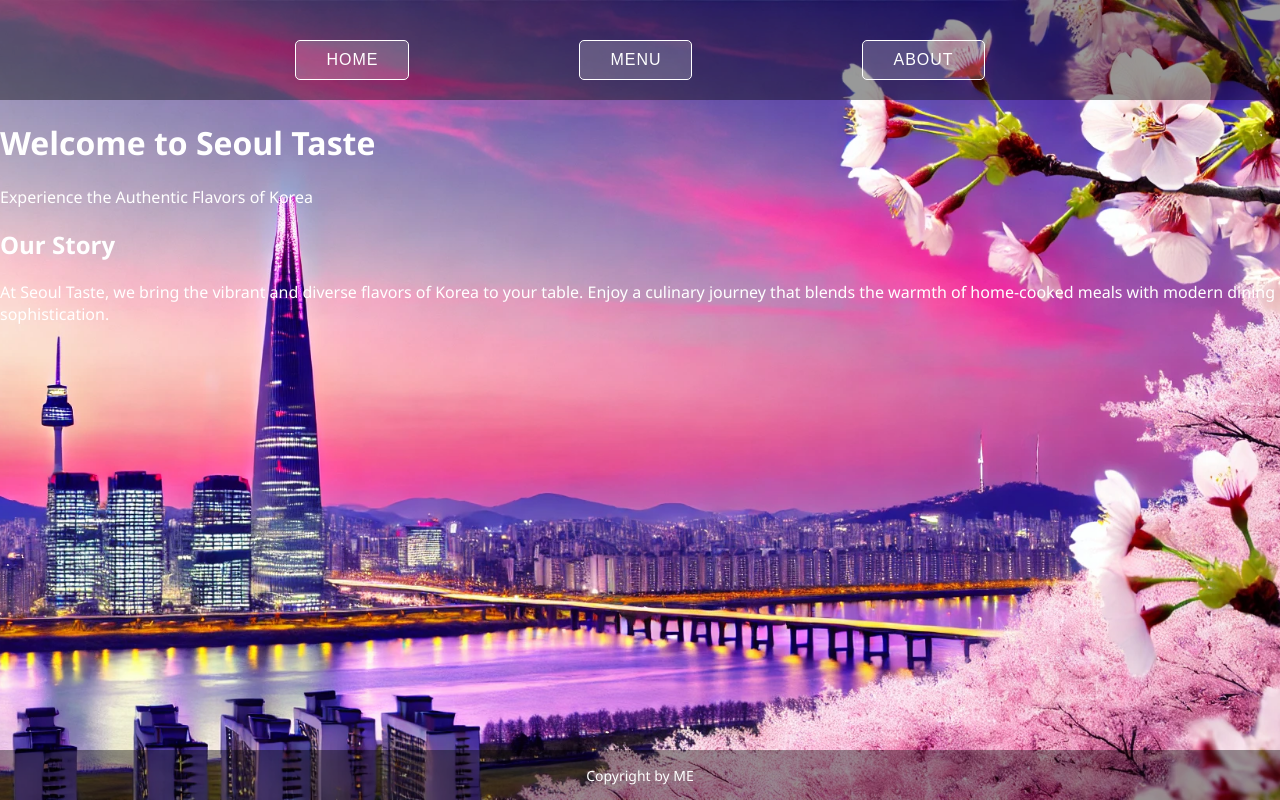
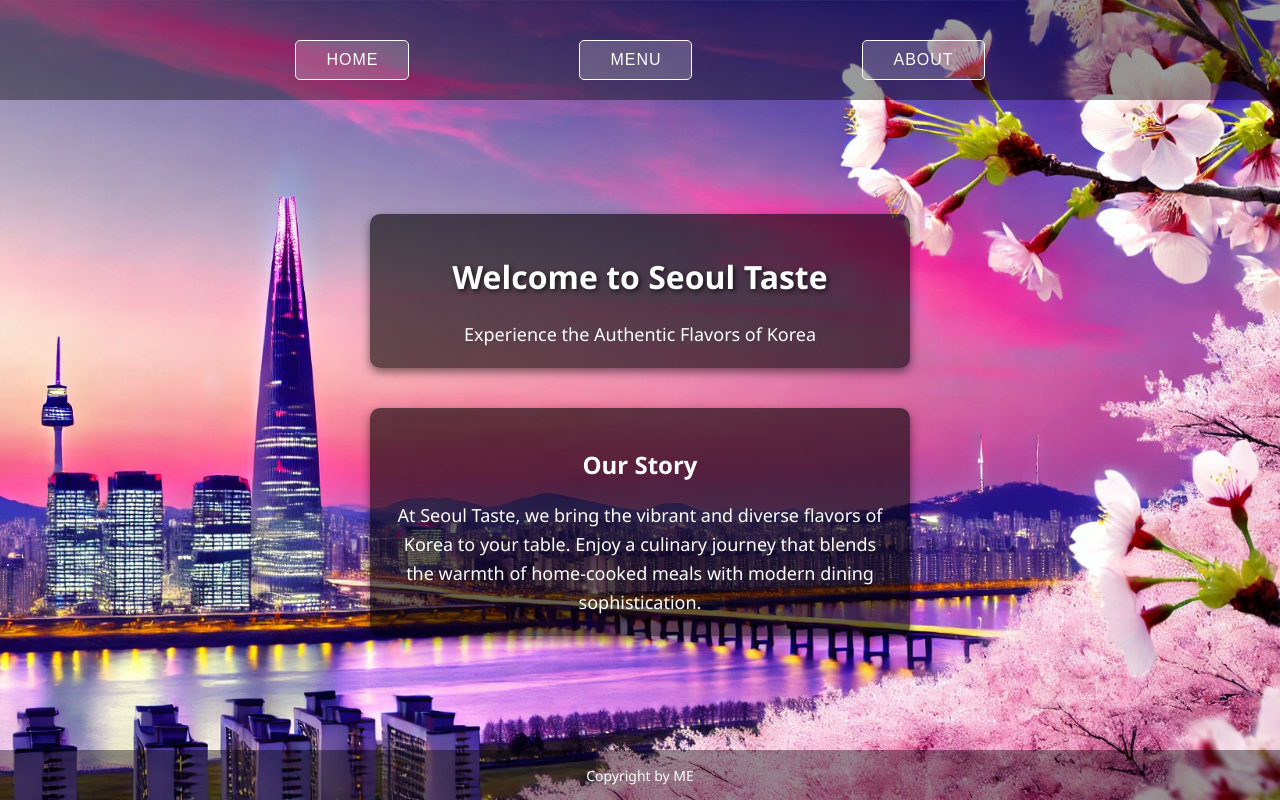
Before and after one commit to drevilwav/rest-page, a website built with webpack: page src/template.html in a window 1280 px wide. Built offline with nearby package versions, Linux system fonts and the light colour scheme.

Commit message:
finish home page

```diff
--- /dev/null
+++ b/src/contentLoader.js
@@ -0,0 +1,19 @@
+const content = document.querySelector("#content")
+
+const welcome = document.createElement("div");
+welcome.classList.add("welcome");
+welcome.innerHTML = `
+      <h1>Welcome to Seoul Taste</h1>
+      <p>Experience the Authentic Flavors of Korea</p>
+`;
+content.appendChild(welcome)
+
+const story = document.createElement("div");
+story.classList.add("welcome");
+story.innerHTML = `
+      <h2>Our Story</h2>
+      <p>
+        At Seoul Taste, we bring the vibrant and diverse flavors of Korea to your table. Enjoy a culinary journey that blends the warmth of home-cooked meals with modern dining sophistication.
+      </p>
+`;
+content.appendChild(story)
--- a/src/index.js
+++ b/src/index.js
@@ -1 +1,2 @@
 import "./styles.css";
+import "./contentLoader.js"
--- a/src/styles.css
+++ b/src/styles.css
@@ -75,6 +75,34 @@ footer > div {
 }
 
 #content {
-  flex: 1;
+  display: flex;
+  flex-direction: column;
+  align-items: center;
+  justify-content: center;
+  flex: 1 1 auto;
   color: white;
 }
+
+.welcome, .story {
+  background-color: rgba(0, 0, 0, 0.6);
+  padding: 20px;
+  margin: 20px;
+  border-radius: 10px;
+  box-shadow: 0 4px 10px rgba(0, 0, 0, 0.5);
+  display: flex;
+  flex-direction: column;
+  align-items: center;
+  width: 500px;
+}
+
+.welcome h1,
+.story h2 {
+  text-shadow: 2px 2px 5px rgba(0, 0, 0, 0.7);
+}
+
+.story p,
+.welcome p {
+  font-size: 18px;
+  line-height: 1.6;
+  text-align: center;
+}
--- a/src/template.html
+++ b/src/template.html
@@ -14,16 +14,6 @@
     </nav>
   </header>
   <div id="content">
-    <div class="welcome">
-      <h1>Welcome to Seoul Taste</h1>
-      <p>Experience the Authentic Flavors of Korea</p>
-    </div>
-    <div class="story">
-      <h2>Our Story</h2>
-      <p>
-        At Seoul Taste, we bring the vibrant and diverse flavors of Korea to your table. Enjoy a culinary journey that blends the warmth of home-cooked meals with modern dining sophistication.
-      </p>
-    </div>
   </div>
   <footer>
     <div>Copyright by ME</div>
```
